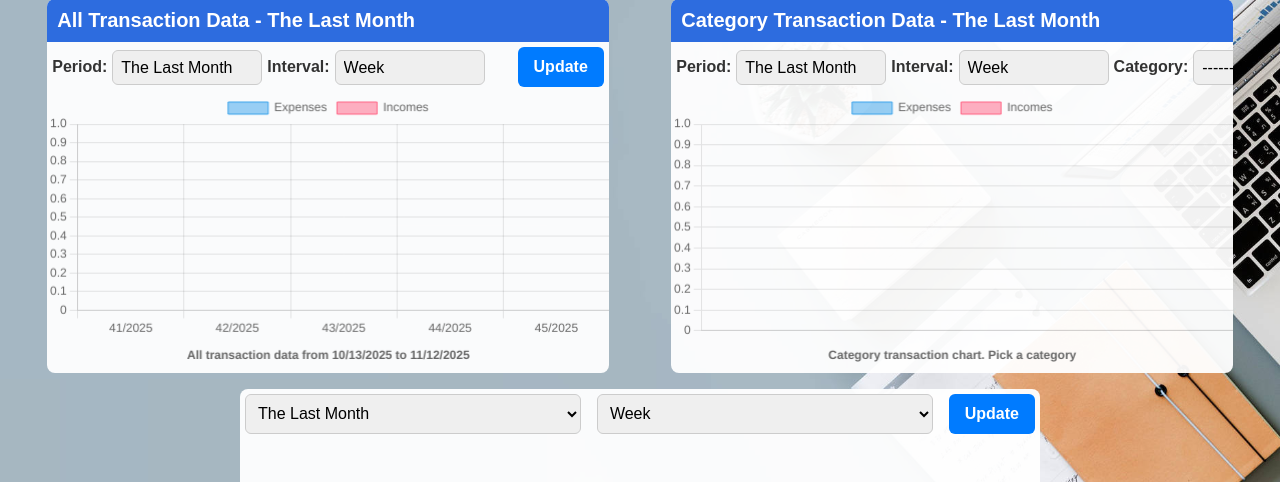
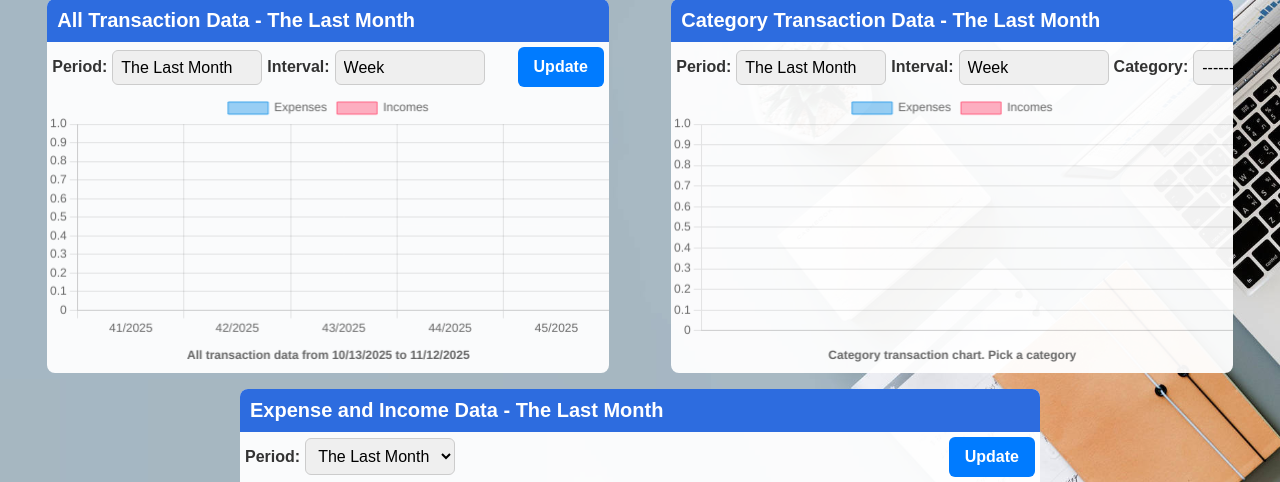
Before and after one commit to familycrest/personal-finance-tracker, a Django app: page /finances/reports/ in a window 1280 px wide. Shown: the part 283-765 px from the top of the page. Run offline with Django 5.2, Linux system fonts and the light colour scheme; the visitor is signed in with stand-in values (Sample User, id 1); data that the repository does not hold is empty; a map, chart or similar area stays blank.

Commit message:
Add a unique form to the pie charts and make it look like the other repots.

```diff
--- a/apps/finances/forms.py
+++ b/apps/finances/forms.py
@@ -235,6 +235,20 @@ class CategoryReportFilterForm(AccountReportFilterForm):
             self.fields["category"].queryset = Category.objects.filter(user=user)
 
 
+class PieReportFilterForm(forms.Form):
+    PERIOD_CHOICES = [
+        ("week", "The Last Week"),
+        ("month", "The Last Month"),
+        ("year", "The Last Year"),
+    ]
+
+    period = forms.ChoiceField(
+        choices=PERIOD_CHOICES,
+        label="Period",
+        initial="month",
+    )
+
+
 class AddGoalForm(forms.ModelForm):
     """
     Base of AddAccountGoalForm and AddCategoryGoalForm; abstracts away some of the clean logic.
--- a/apps/finances/templates/finances/reports.html
+++ b/apps/finances/templates/finances/reports.html
@@ -52,15 +52,17 @@
                 <canvas id="cat-chart"></canvas>
             </div>
         </div>
-        <!-- ---------------------------------------------------------------------------------------------------------------------------------------------------------------------------- -->
+
         <!-- Container for the account wide pie charts that show each category's sum of transactions -->
         <div class="reports-container">
             <div class="report" id="report-pie">
+                <div class="report-title">
+                    <h3 id="pie-report-title">Expense and Income Data - The Last {{ pie_form.period.value|capfirst }}</h3>
+                </div>
                 <form method="POST" class="report-form">
                     {% csrf_token %}
-                    {{ acct_form.period }}
-                    {{ acct_form.interval }}
-                    <button class="update-button" type="submit" name="acct_submit">Update</button>
+                    {{ pie_form }}
+                    <button class="update-button" type="submit" name="pie_submit">Update</button>
                 </form>
                 <div class="pie-container">
                     <div class="pie-chart">
--- a/apps/finances/views.py
+++ b/apps/finances/views.py
@@ -26,6 +26,7 @@ from .forms import (  # import forms
     EditCategoryGoalForm,
     AccountReportFilterForm,
     CategoryReportFilterForm,
+    PieReportFilterForm,
     )
 from django.db.models import Sum  # import the sum module so the date range can be calculated
 from django.http import JsonResponse
@@ -269,7 +270,7 @@ def reports(request):
     acct_interval = request.session.get("acct_interval", "week")
     cat_period = request.session.get("cat_period", "month")
     cat_interval = request.session.get("cat_interval", "week")
-    pie_period = "month" #request.session.get("pie_period", "month")
+    pie_period = request.session.get("pie_period", "month")
 
     # Convert category ID from session cookie to Category object
     cat_category_id = request.session.get("cat_category", None)
@@ -297,6 +298,13 @@ def reports(request):
                 cat_interval = cat_form.cleaned_data["interval"]
                 cat_category = cat_form.cleaned_data["category"]
 
+        elif "pie-period" in request.POST:
+            # Prefix adds pie- prefix to form element attributes
+            pie_form = PieReportFilterForm(request.POST, prefix="pie")
+            if pie_form.is_valid():
+                pie_period = pie_form.cleaned_data["period"]
+
+
     # Create forms with current values (for rendering)
     acct_form = AccountReportFilterForm(
         prefix="acct",
@@ -307,6 +315,10 @@ def reports(request):
         prefix="cat",
         initial={"period": cat_period, "interval": cat_interval, "category": cat_category}
     )
+    pie_form = PieReportFilterForm(
+        prefix="pie",
+        initial={"period": pie_period}
+    )
 
     # Save form values to session cookie
     request.session['acct_period'] = acct_period
@@ -314,6 +326,7 @@ def reports(request):
     request.session['cat_period'] = cat_period
     request.session['cat_interval'] = cat_interval
     request.session['cat_category'] = cat_category.id if cat_category else None
+    request.session['pie_period'] = pie_period
 
     # Set end dates as today and find start date for different periods for charts chart
     acct_end_date = cat_end_date = pie_end = datetime.today()
@@ -330,7 +343,7 @@ def reports(request):
     else:
         cat_data = {}
 
-    # For each category generate a sum for all of its transactions between the start and end dates
+    # For each category generate a sum for all of its transactions between the start and end dates for the pie charts
     exp_pie_data, inc_pie_data = generate_pie_report(request.user, pie_start, pie_end)
 
     context = {
@@ -345,6 +358,7 @@ def reports(request):
         "cat_category": cat_category,
         "exp_pie_data": exp_pie_data,
         "inc_pie_data": inc_pie_data,
+        "pie_form": pie_form,
         "pie_start": pie_start,
         "pie_end": pie_end,
     }
```
